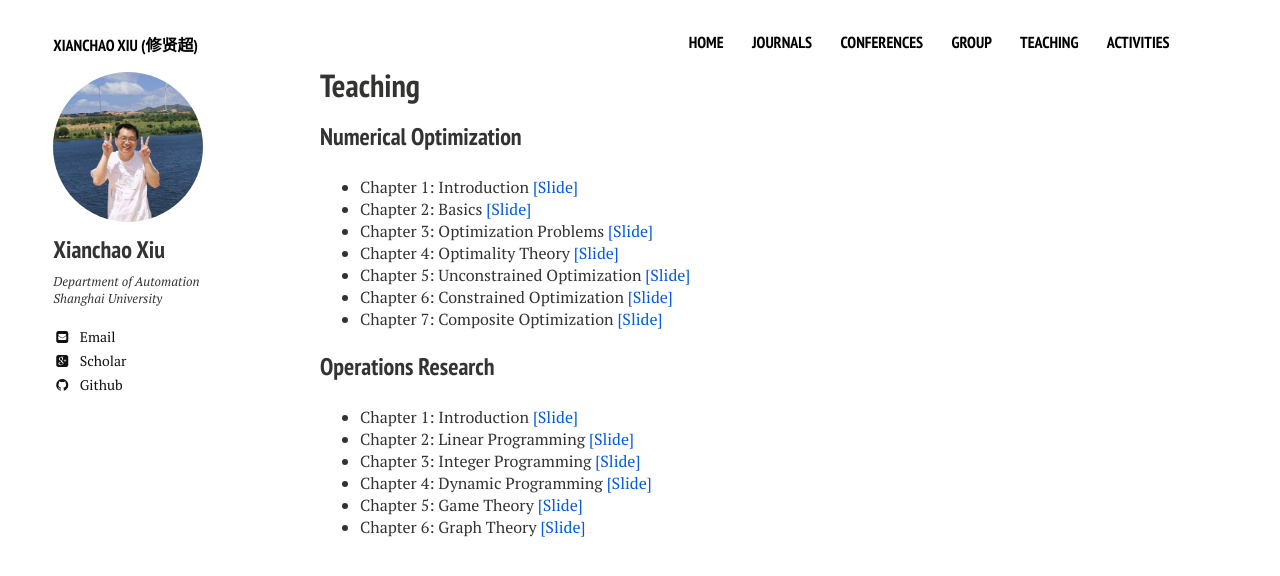
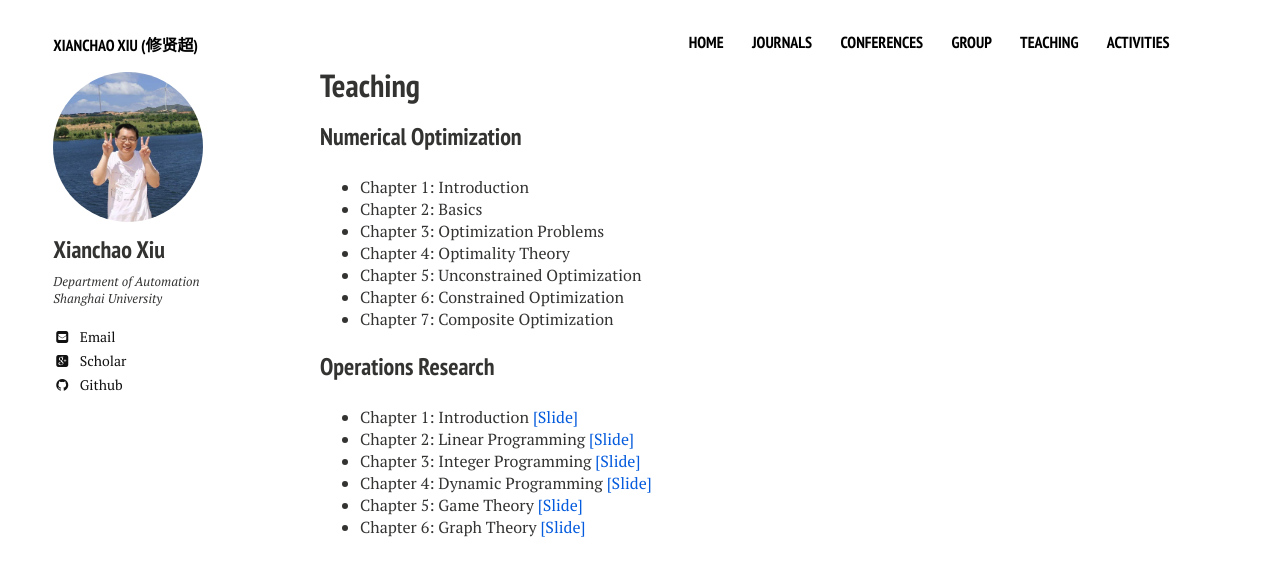
Before and after one commit to xianchaoxiu/xianchaoxiu.github.io, a Jekyll site: the page built from teaching/index.md, in a window 1280 px wide. Shown: the top 576 px of the page. Built offline with Jekyll 4.4.1, drawn with Linux system fonts in a browser that asks for light colours; nearby versions of some CDN libraries.

Commit message:
Update index.md

```diff
--- a/teaching/index.md
+++ b/teaching/index.md
@@ -10,13 +10,13 @@ share: false
 
 
 ### Numerical Optimization
-* Chapter 1: Introduction  <a href="../teaching/OR-1.pdf" class="textlink" target="_blank">[Slide]</a>
-* Chapter 2: Basics  <a href="../teaching/OR-2.pdf" class="textlink" target="_blank">[Slide]</a>
-* Chapter 3: Optimization Problems  <a href="../teaching/OR-3.pdf" class="textlink" target="_blank">[Slide]</a>
-* Chapter 4: Optimality Theory  <a href="../teaching/OR-4.pdf" class="textlink" target="_blank">[Slide]</a>
-* Chapter 5: Unconstrained Optimization  <a href="../teaching/OR-5" class="textlink" target="_blank">[Slide]</a>
-* Chapter 6: Constrained Optimization  <a href="../teaching/OR-6.pdf" class="textlink" target="_blank">[Slide]</a>
-* Chapter 7: Composite Optimization  <a href="../teaching/OR-6.pdf" class="textlink" target="_blank">[Slide]</a>
+* Chapter 1: Introduction
+* Chapter 2: Basics
+* Chapter 3: Optimization Problems
+* Chapter 4: Optimality Theory
+* Chapter 5: Unconstrained Optimization
+* Chapter 6: Constrained Optimization
+* Chapter 7: Composite Optimization
 
 
 
```
